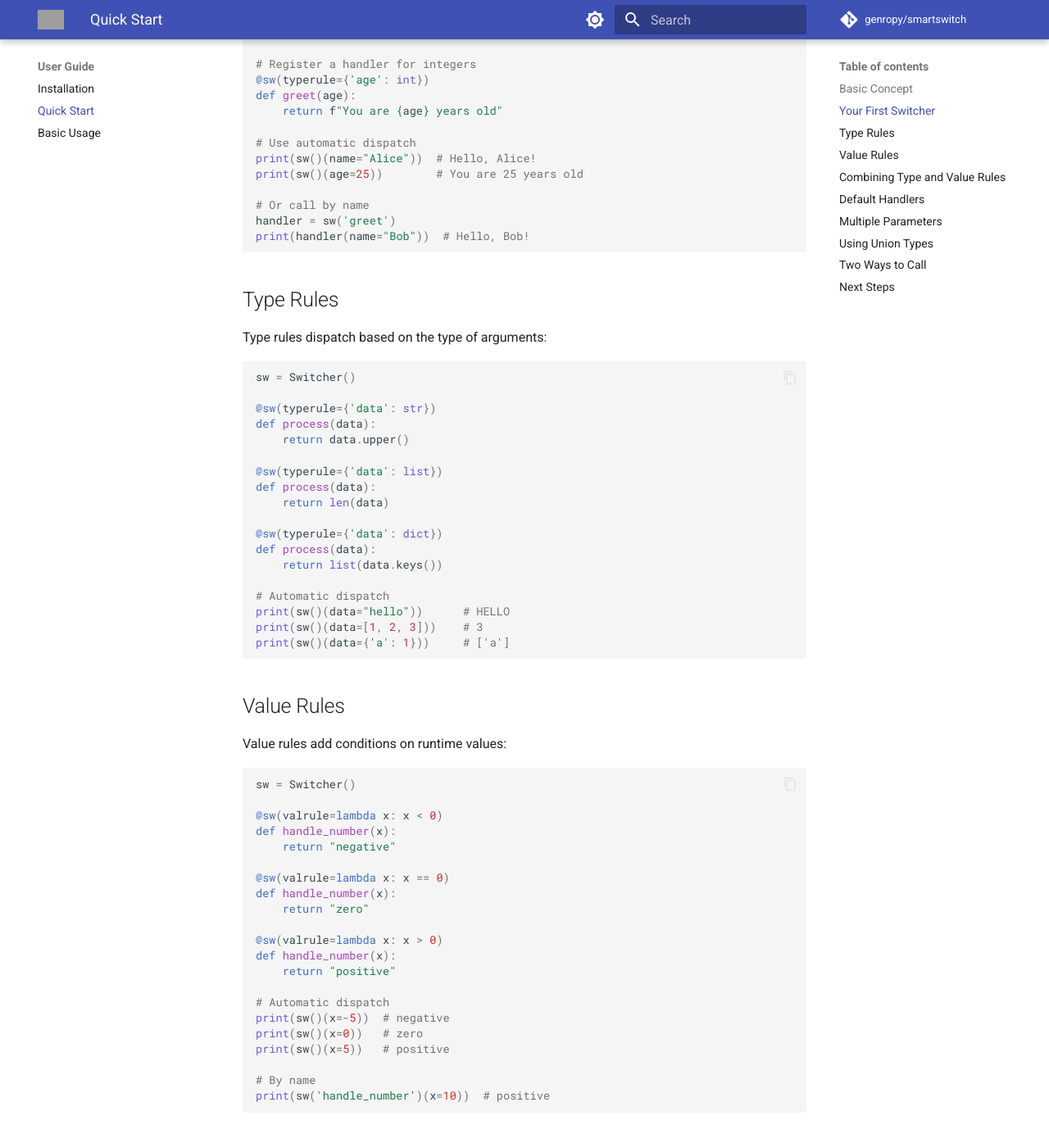
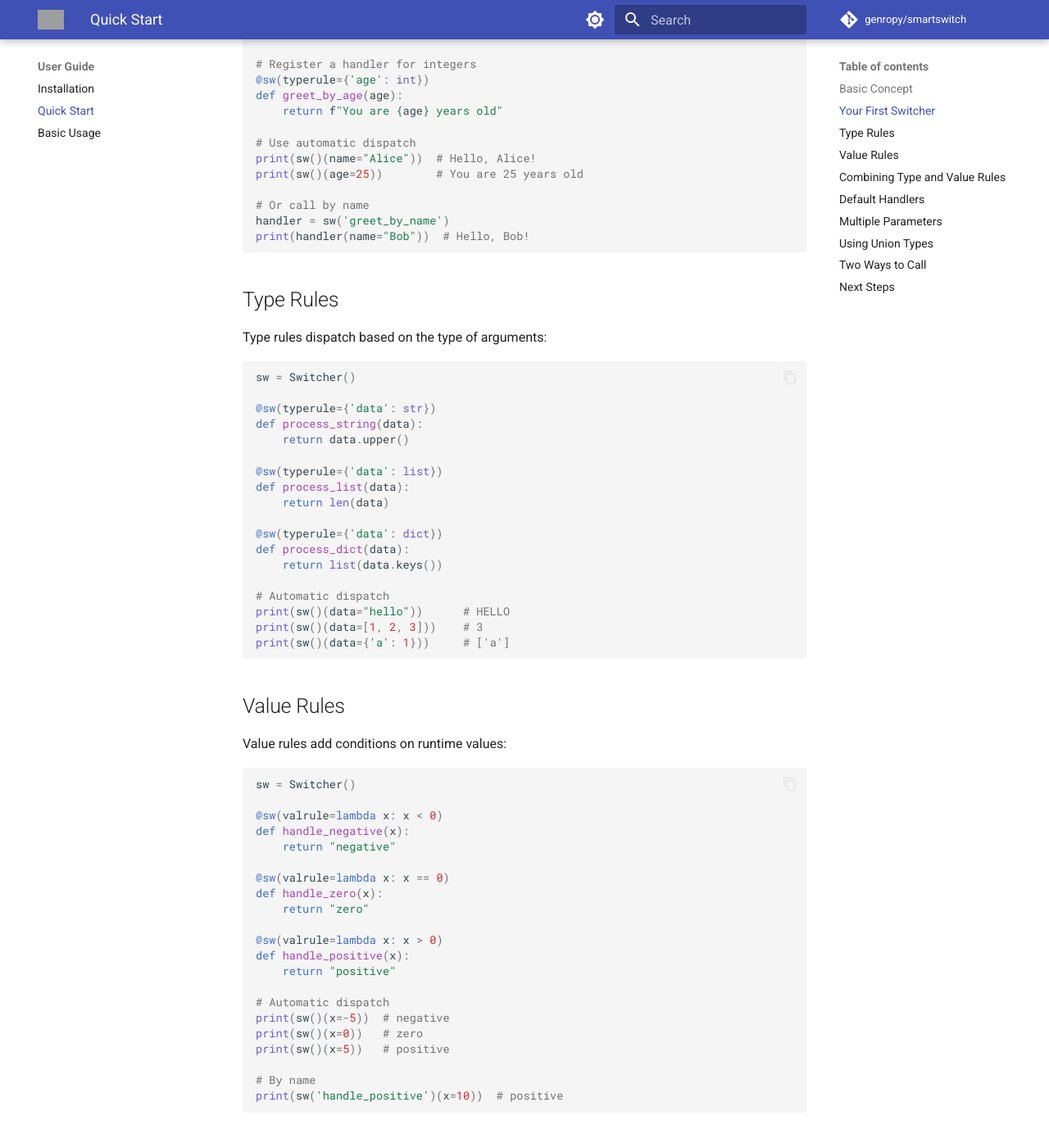
Before and after one commit to genropy/smartswitch, an MkDocs documentation site: the page built from docs/user-guide/quickstart.md, in a window 1280 px wide and 1400 px high, scrolled down 693 px. Shown: the top 1384 px of the window at 82% size. Built offline with MkDocs 1.6.1 and Material for MkDocs 9.7.7, drawn with Linux system fonts in a browser that asks for light colours; comment, search, counter and statistics services are not loaded; some of the changed text lies outside the part shown; grey boxes are pictures that could not be loaded.

Commit message:
docs: Fix duplicate function names in all documentation examples
Changed all documentation examples to use unique function names instead
of reusing the same name multiple times. While the decorator pattern
saves function references before they are overwritten, using duplicate
names (like multiple `def process()`) is confusing for users learning
the library and not Pythonic.

Changes:
- README.md: Changed to unique names (handle_typed, handle_big, etc.)
- docs/index.md: Changed process → process_negative/string/number/other
- docs/user-guide/quickstart.md: Changed all duplicate names to unique
- docs/user-guide/basic.md: Changed all duplicate names to unique
- docs/examples/index.md: Changed all duplicate names across all examples
  - Basic example: process → process_string/int/list/other
  - API Router: handle_request → handle_list_users/create_user/etc.
  - Data Validation: validate → validate_email/phone/percentage/etc.
  - Payment Processing: process_payment → process_crypto_large/regular/etc.
  - State Machine: process_order → confirm/ship/deliver/cancel_order
  - File Parser: parse_file → parse_json/text/csv/unknown

All tests pass (35/35) with 95% coverage maintained.
Validation script confirms all examples work correctly.

````diff
--- a/docs/user-guide/quickstart.md
+++ b/docs/user-guide/quickstart.md
@@ -19,12 +19,12 @@ sw = Switcher()
 
 # Register a handler for strings
 @sw(typerule={'name': str})
-def greet(name):
+def greet_by_name(name):
     return f"Hello, {name}!"
 
 # Register a handler for integers
 @sw(typerule={'age': int})
-def greet(age):
+def greet_by_age(age):
     return f"You are {age} years old"
 
 # Use automatic dispatch
@@ -32,7 +32,7 @@ print(sw()(name="Alice"))  # Hello, Alice!
 print(sw()(age=25))        # You are 25 years old
 
 # Or call by name
-handler = sw('greet')
+handler = sw('greet_by_name')
 print(handler(name="Bob"))  # Hello, Bob!
 ```
 
@@ -44,15 +44,15 @@ Type rules dispatch based on the type of arguments:
 sw = Switcher()
 
 @sw(typerule={'data': str})
-def process(data):
+def process_string(data):
     return data.upper()
 
 @sw(typerule={'data': list})
-def process(data):
+def process_list(data):
     return len(data)
 
 @sw(typerule={'data': dict})
-def process(data):
+def process_dict(data):
     return list(data.keys())
 
 # Automatic dispatch
@@ -69,15 +69,15 @@ Value rules add conditions on runtime values:
 sw = Switcher()
 
 @sw(valrule=lambda x: x < 0)
-def handle_number(x):
+def handle_negative(x):
     return "negative"
 
 @sw(valrule=lambda x: x == 0)
-def handle_number(x):
+def handle_zero(x):
     return "zero"
 
 @sw(valrule=lambda x: x > 0)
-def handle_number(x):
+def handle_positive(x):
     return "positive"
 
 # Automatic dispatch
@@ -86,7 +86,7 @@ print(sw()(x=0))   # zero
 print(sw()(x=5))   # positive
 
 # By name
-print(sw('handle_number')(x=10))  # positive
+print(sw('handle_positive')(x=10))  # positive
 ```
 
 ## Combining Type and Value Rules
````
Also changed, not shown: other parts of docs/user-guide/quickstart.md (+5 -5 lines), README.md (+9 -9 lines), docs/examples/index.md (+28 -28 lines), docs/index.md (+5 -5 lines), docs/user-guide/basic.md (+12 -12 lines).
